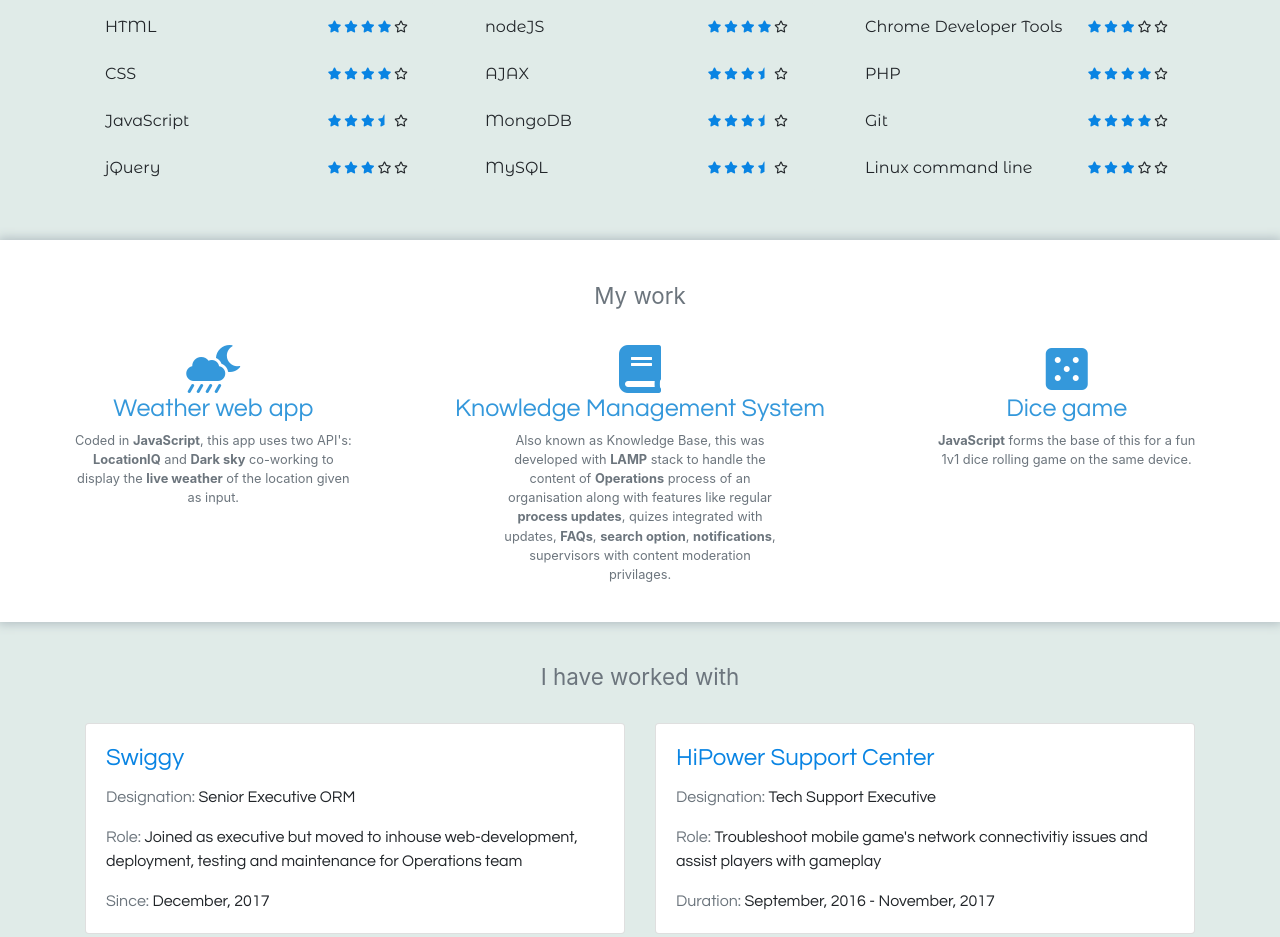
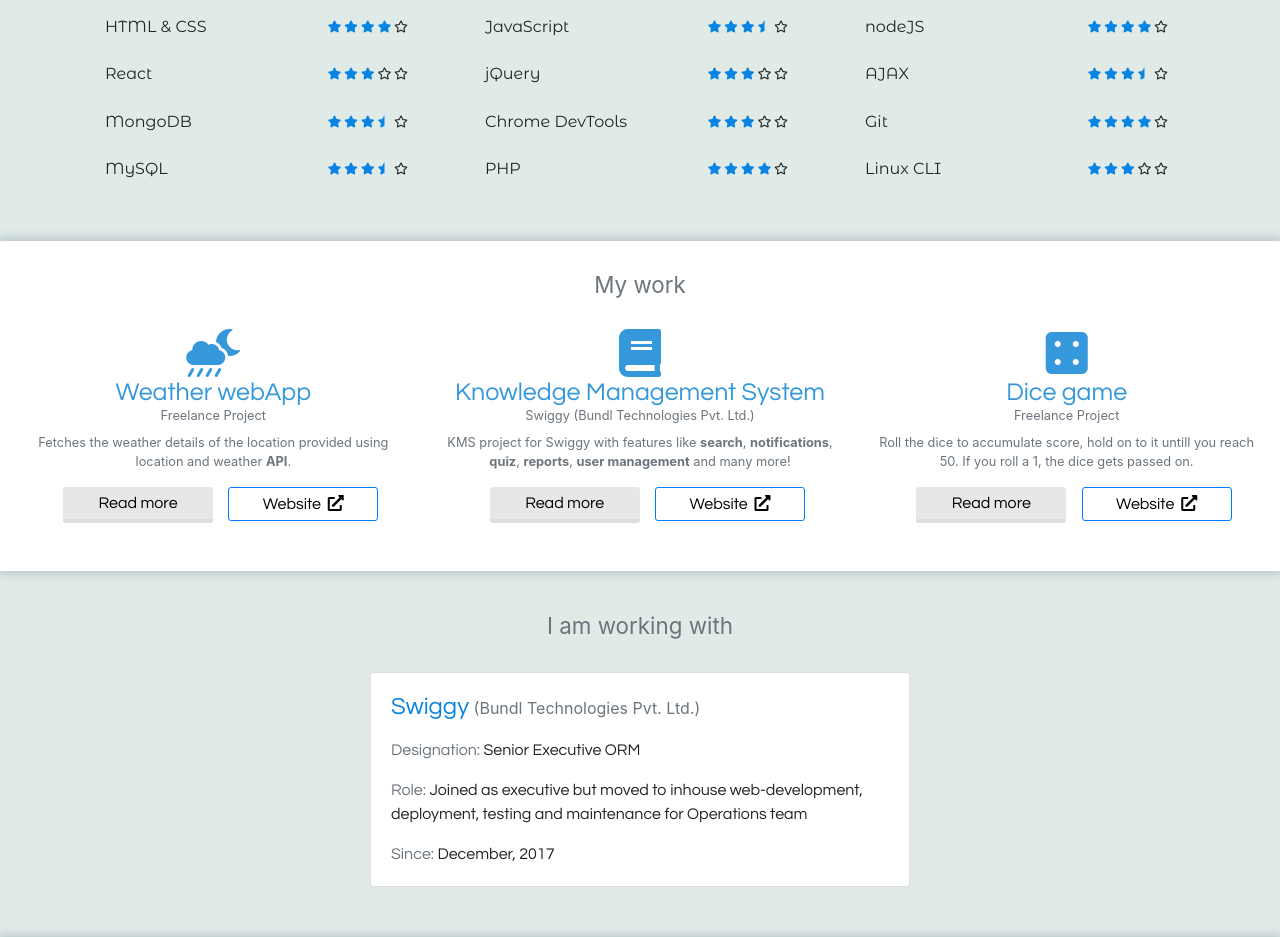
Before and after one commit to rahulkpal/bio, a plain HTML site: page index.html in a window 1280 px wide. Shown: the part 621-1558 px from the top of the page. Drawn offline with nearby package versions, Linux system fonts and the light colour scheme.

Commit message:
Added read more option, popup linked to read more, changed to fit all device sizes.

```diff
--- a/index.html
+++ b/index.html
@@ -2,8 +2,16 @@
 <html>
   <head>
     <meta charset="UTF-8">
+    <meta name="keywords" content="bio, resume, portfolio, template">
+    <meta name="description" content="This is the snapshot of the achievements, skills, work experiences. You can think of it as a resume.">
+    <meta name="author" content="Rahul Pal">
+    <meta name="viewport" content="width=device-width, initial-scale=1, shrink-to-fit=no">
+
     <link rel="stylesheet" href="https://maxcdn.bootstrapcdn.com/bootstrap/4.0.0/css/bootstrap.min.css" integrity="sha384-Gn5384xqQ1aoWXA+058RXPxPg6fy4IWvTNh0E263XmFcJlSAwiGgFAW/dAiS6JXm" crossorigin="anonymous">
     <link rel="stylesheet" href="https://use.fontawesome.com/releases/v5.8.2/css/all.css" integrity="sha384-oS3vJWv+0UjzBfQzYUhtDYW+Pj2yciDJxpsK1OYPAYjqT085Qq/1cq5FLXAZQ7Ay" crossorigin="anonymous">
+
+    <link href="res/vintage-popup.min.css" rel="stylesheet">
+    <link href="res/popup-material-theme.min.css" rel="stylesheet">
 
     <link href="https://fonts.googleapis.com/css?family=Bad+Script|Montserrat+Alternates|Questrial" rel="stylesheet">
 
@@ -80,6 +88,10 @@
 		font-family: 'Questrial', sans-serif;
 	}
 
+	.descriptionfon {
+		font-family: 'Questrial', sans-serif;
+	}
+
 	.secfon {
 		font-family: 'Bad Script', cursive;
 	}
@@ -120,6 +132,64 @@
 		text-align: center;
 		color: #0984e3;
 	}
+
+/*button*/
+
+	.buttonShadowRead {
+		outline: none;
+		border: none;
+		cursor: pointer;
+		position: relative;
+		width: 150px;
+		border-radius: 3px;
+		background-color: rgb(221, 221, 221, 0.7);
+		/*margin: 0 auto;*/
+		font-family: 'Questrial', sans-serif;
+		box-shadow: 0 4px rgb(221, 221, 221);
+	}
+
+	.buttonShadowRead:hover {
+		box-shadow: 0 2px rgb(221, 221, 221);
+		top: 2px;
+	}
+
+	.buttonShadowRead:focus {
+		outline: none;
+		border: none;
+	}
+
+	.buttonShadowRead:active {
+		box-shadow: 0 0 rgb(221, 221, 221);
+		top: 4px;
+	}
+
+	.buttonShadowWeb {
+		outline: none;
+		border: none;
+		cursor: pointer;
+		position: relative;
+		width: 150px;
+		background-color: rgb(255,255,255);
+		border: 1px solid rgb(0, 123, 255);
+		border-radius: 3px;
+		/*margin: 0 auto;*/
+		font-family: 'Questrial', sans-serif;
+		/*box-shadow: 0 4px rgb(0, 123, 255, 0.7);*/
+	}
+
+/*	.buttonShadowWeb:hover {
+		box-shadow: 0 2px rgb(0, 123, 255, 0.7);
+		top: 2px;
+	}*/
+
+	.buttonShadowWeb:focus {
+		outline: none;
+	}
+
+/*	.buttonShadowWeb:active {
+		box-shadow: 0 0 rgb(0, 123, 255, 0.7);
+		top: 4px;
+	}*/
 
 /*third row*/
 
@@ -208,6 +278,32 @@
 	  	margin-bottom: 2%;
 	  }
 
+	  .firfon {
+	  	font-family: 'Questrial', sans-serif;
+	  	font-size: 42px;
+	  }
+	}
+
+	@media screen and (max-width: 640px) {
+		.firfon {
+			font-family: 'Questrial', sans-serif;
+			font-size: 35px;
+		}
+	}
+
+	@media screen and (max-width: 480px) {
+		.firfon {
+			font-family: 'Questrial', sans-serif;
+			font-size: 28px;
+		}
+
+/*		.readMore {
+			padding-left: 0px;!important
+		}
+
+		.webLink {
+			padding-right: 0px;!important
+		}*/
 	}
 
 	</style>
@@ -220,16 +316,17 @@
   	<div class="container-fluid">
   		<div class="row">
 		<nav class="navbar navbar-expand-lg navbar-light navbar-me">
+		  <a class="navbar-brand seen" href="#top" id="navName">Rahul Kumar Pal</a>
 		  <button class="navbar-toggler" type="button" data-toggle="collapse" data-target="#navbarSupportedContent" aria-controls="navbarSupportedContent" aria-expanded="false" aria-label="Toggle navigation">
 		    <span class="navbar-toggler-icon"></span>
 		  </button>
 
 		  <div class="collapse navbar-collapse" id="navbarSupportedContent">
-		  	<ul class="navbar-nav mr-auto">
+<!-- 		  	<ul class="navbar-nav mr-auto">
 		  		<li class="links nav-item">
 		  			<a href="#top" id="navName" class="seen nav-link">Rahul Kumar Pal</a>
 		  		</li>
-		  	</ul>
+		  	</ul> -->
 		    <ul class="navbar-nav ml-auto">
 		      <li class="links nav-item">
 		        <a class="nav-link" href="#projects" id="probutton">projects</a>
@@ -264,7 +361,7 @@
 				<hr>
 				<div class="additionwrap">
 					<h3 class=""><small class="additional mutetext text-muted">I create</small></h3>
-					<h3 class=""><span class="firfon">attractive </span><small class="additional mutetext text-muted">, </small><span class="firfon">dynamic </span><small class="additional mutetext text-muted">and </small><span class="firfon">scalable </span><small class="additional mutetext text-muted">websites</small></h3>
+					<h3 class=""><span class="descriptionfon">attractive </span><small class="additional mutetext text-muted">, </small><span class="descriptionfon">dynamic </span><small class="additional mutetext text-muted">and </small><span class="descriptionfon">scalable </span><small class="additional mutetext text-muted">websites</small></h3>
 					<h3 class=""><small class="additional mutetext text-muted">using </small><span class="secfon">LAMP </span><small class="additional mutetext text-muted">and </small><span class="secfon">MERN </span><small class="additional mutetext text-muted">stack.</small></h3>
 				</div>
 			</div>
@@ -272,10 +369,10 @@
 		<br>
 		<h3 class="additionwrap text-muted"><small>I use</small></h3>
 		<div class="row extraSpace">
-			<div class="col-lg-4 col-md-6">
+			<div class="col-lg-4 col-md-6 col-sm-12">
 				<ul class="list-group">
 				  <li class="list-group-item d-flex justify-content-between align-items-center" style="border: none; background-color: #E0EBE8;">
-				    HTML
+				    HTML & CSS
 				    <span class="badge badge-pill">
 					    <i class="starfill fas fa-star"></i>
 					    <i class="starfill fas fa-star"></i>
@@ -285,15 +382,19 @@
 					</span>
 				  </li>
 				  <li class="list-group-item d-flex justify-content-between align-items-center" style="border: none; background-color: #E0EBE8;">
-				    CSS
+				    React
 				    <span class="badge badge-pill">
 					    <i class="starfill fas fa-star"></i>
 					    <i class="starfill fas fa-star"></i>
 					    <i class="starfill fas fa-star"></i>
-					    <i class="starfill fas fa-star"></i>
+					    <i class="far fa-star"></i>
 					    <i class="far fa-star"></i>
 					</span>
 				  </li>
+				</ul>
+			</div>
+			<div class="col-lg-4 col-md-6">
+				<ul class="list-group">
 				  <li class="list-group-item d-flex justify-content-between align-items-center" style="border: none; background-color: #E0EBE8;">
 				    JavaScript
 				    <span class="badge badge-pill">
@@ -338,6 +439,10 @@
 					    <i class="far fa-star"></i>
 					</span>
 				  </li>
+				  </ul>
+			</div>
+			<div class="col-lg-4 col-md-6">
+				<ul class="list-group">
 				  <li class="list-group-item d-flex justify-content-between align-items-center" style="border: none; background-color: #E0EBE8;">
 				    MongoDB
 				    <span class="badge badge-pill">
@@ -363,7 +468,7 @@
 			<div class="col-lg-4 col-md-6">
 				<ul class="list-group">
 				  <li class="list-group-item d-flex justify-content-between align-items-center" style="border: none; background-color: #E0EBE8;">
-				    Chrome Developer Tools
+				    Chrome DevTools
 				    <span class="badge badge-pill">
 					    <i class="starfill fas fa-star"></i>
 					    <i class="starfill fas fa-star"></i>
@@ -382,6 +487,10 @@
 					    <i class="far fa-star"></i>
 					</span>
 				  </li>
+				  </ul>
+			</div>
+			<div class="col-lg-4 col-md-6">
+				<ul class="list-group">
 				  <li class="list-group-item d-flex justify-content-between align-items-center" style="border: none; background-color: #E0EBE8;">
 				    Git
 				    <span class="badge badge-pill">
@@ -393,7 +502,7 @@
 					</span>
 				  </li>
 				  <li class="list-group-item d-flex justify-content-between align-items-center" style="border: none; background-color: #E0EBE8;">
-				    Linux command line
+				    Linux CLI
 				    <span class="badge badge-pill">
 					    <i class="starfill fas fa-star"></i>
 					    <i class="starfill fas fa-star"></i>
@@ -407,53 +516,109 @@
 		</div>
 	</div>
 	<div class="second container-fluid" id="projects">
-		<h3 class="additionwrap text-muted"><small>My work</small></h3>
+		<h3 class="text-muted text-center"><small>My work</small></h3>
 		<div class="secondrow row">
-			<div class="icon col-lg-4" onmouseover="this.style.cursor = 'pointer';" onclick="window.open(
-  'https://obscure-anchorage-51831.herokuapp.com/','_blank');">
-				<i class="fas fa-cloud-moon-rain fa-3x"></i>
-				<h6 class="projectcon">Weather web app</h6>
-				<small id="" class="projectmini form-text text-muted">Coded in <b>JavaScript</b>, this app uses two API's: <b>LocationIQ</b> and <b>Dark sky</b> co-working to display the <b>live weather</b> of the location given as input.</small>
+			<div class="icon col-xl-4 col-lg-6 col-sm-12 py-2">
+				<div class="container">
+					<div class="row">
+						<i class="fas fa-cloud-moon-rain fa-3x mx-auto"></i>
+					</div>
+					<div class="row">
+						<h6 class="projectcon mx-auto mb-0">Weather webApp</h6>
+					</div>
+					<div class="row" style="margin-top: -5px;">
+						<small class="mx-auto my-1 text-muted">Freelance Project</small>
+					</div>
+					<div class="row mb-2">
+						<small class="mx-auto my-1 text-muted">Fetches the weather details of the location provided using location and weather <b>API</b>.</small>
+					</div>
+					<div class="row">
+						<div class="col-xl-1 col-lg-2 col-sm-0 col-md-3"></div>
+						<div class="col-xl-5 col-lg-4 col-sm-6 col-md-3 readMore my-1">
+							<button class="buttonShadowRead px-2 py-1 trigger" data-popup-target="detailsPopup" data-popup-remote="./res/weather.json" id="">Read more</button>
+						</div>
+						<div class="col-xl-5 col-lg-4 col-sm-6 col-md-3 webLink my-1"><button class="buttonShadowWeb px-2 py-1" onclick="window.open('https://obscure-anchorage-51831.herokuapp.com/');">Website &nbsp;<span id="webLink"><i class="fas fa-external-link-alt"></i></span></button></div>
+						<div class="col-xl-1 col-lg-2 col-sm-0 col-md-3"></div>
+					</div>
+				</div>
 			</div>
-			<div class="icon col-lg-4" onmouseover="this.style.cursor = 'pointer';" onclick="window.open(
-  'wip.html','_blank');">
-				<i class="fas fa-book fa-3x"></i>
-				<h6 class="projectcon">Knowledge Management System</h6>
-				<small id="" class="projectmini form-text text-muted">Also known as Knowledge Base, this was developed with <b>LAMP</b> stack to handle the content of <b>Operations</b> process of an organisation along with features like regular <b>process updates</b>, quizes integrated with updates, <b>FAQs</b>, <b>search option</b>, <b>notifications</b>, supervisors with content moderation privilages.</small>
+			<div class="icon col-xl-4 col-lg-6 col-sm-12 py-2">
+				<div class="container">
+	  				<div class="row">
+	  					<i class="fas fa-book fa-3x mx-auto"></i>
+	  				</div>
+	  				<div class="row">
+	  					<h6 class="projectcon mx-auto mb-0">Knowledge Management System</h6>
+	  				</div>
+	  				<div class="row" style="margin-top: -5px;">
+	  					<small class="mx-auto my-1 text-muted">Swiggy (Bundl Technologies Pvt. Ltd.)</small>
+	  				</div>
+	  				<div class="row mb-2">
+						<small class="mx-auto my-1 text-muted">KMS project for Swiggy with features like <b>search</b>, <b>notifications</b>, <b>quiz</b>, <b>reports</b>, <b>user management</b> and many more!</small>
+					</div>
+	  				<div class="row">
+	  					<div class="col-xl-1 col-lg-2 col-sm-0 col-md-3"></div>
+	  					<div class="col-xl-5 col-lg-4 col-sm-6 col-md-3 readMore my-1">
+	  						<button class="buttonShadowRead px-2 py-1 trigger" data-popup-target="detailsPopup" data-popup-remote="./res/kms.json" id="">Read more</button>
+	  					</div>
+	  					<div class="col-xl-5 col-lg-4 col-sm-6 col-md-3 webLink my-1"><button class="buttonShadowWeb px-2 py-1" onclick="window.open('wip.html');">Website &nbsp;<span id="webLink"><i class="fas fa-external-link-alt"></i></span></button></div>
+	  					<div class="col-xl-1 col-lg-2 col-sm-0 col-md-3"></div>
+	  				</div>
+	  			</div>
 			</div>
-			<div class="icon col-lg-4" onmouseover="this.style.cursor = 'pointer';" onclick="window.open(
-  'https://vicky724.github.io/dice-roll/','_blank');">
-				<i class="fas fa-dice-five fa-3x"></i>
-				<h6 class="projectcon">Dice game</h6>
-				<small id="" class="projectmini form-text text-muted"><b>JavaScript</b> forms the base of this for a fun 1v1 dice rolling game on the same device.</small>
+			<div class="icon col-xl-4 col-lg-6 col-sm-12 py-2">
+				<div class="container">
+					<div class="row">
+						<i class="fas fa-dice-four fa-3x mx-auto"></i>
+					</div>
+					<div class="row">
+						<h6 class="projectcon mx-auto mb-0">Dice game</h6>
+					</div>
+					<div class="row" style="margin-top: -5px;">
+						<small class="mx-auto my-1 text-muted">Freelance Project</small>
+					</div>
+					<div class="row mb-2">
+						<small class="mx-auto my-1 text-muted">Roll the dice to accumulate score, hold on to it untill you reach 50. If you roll a 1, the dice gets passed on.</small>
+					</div>
+					<div class="row">
+						<div class="col-xl-1 col-lg-2 col-sm-0 col-md-3"></div>
+						<div class="col-xl-5 col-lg-4 col-sm-6 col-md-3 readMore my-1">
+							<button class="buttonShadowRead px-2 py-1 trigger" data-popup-target="detailsPopup" data-popup-remote="./res/dice.json" id="">Read more</button>
+						</div>
+						<div class="col-xl-5 col-lg-4 col-sm-6 col-md-3 webLink my-1"><button class="buttonShadowWeb px-2 py-1" onclick="window.open('https://vicky724.github.io/dice-roll/');">Website &nbsp;<span id="webLink"><i class="fas fa-external-link-alt"></i></span></button></div>
+						<div class="col-xl-1 col-lg-2 col-sm-0 col-md-3"></div>
+					</div>
+				</div>
 			</div>
 		</div>
 	</div>
 	<div class="third container" id="experience">
-		<h3 class="additionwrap text-muted"><small>I have worked with</small></h3>
+		<h3 class="additionwrap text-muted"><small>I am working with</small></h3>
 		<div class="thirdrow row">
-			<div class="col-lg-6">
+			<div class="col-lg-3"></div>
+			<div class="col">
 			    <div class="company card">
 			      <div class="card-body">
-			        <h4 class="card-title head">Swiggy</h4>
-			        <p class="card-text firfon"><span class="text-muted">Designation: </span>Senior Executive ORM</p>
-			        <p class="card-text firfon"><span class="text-muted">Role: </span>Joined as executive but moved to inhouse web-development, deployment, testing and maintenance for Operations team</p>
-			        <p class="card-text firfon"><span class="text-muted">Since: </span>December, 2017</p>
+			      	<p>
+				        <span class="card-title head h4">Swiggy</span>&nbsp;<span class="text-muted">(Bundl Technologies Pvt. Ltd.)</span>
+				    </p>
+			        <p class="card-text descriptionfon">
+			        	<span class="text-muted">Designation: </span>
+				        Senior Executive ORM
+				    </p>
+			        <p class="card-text descriptionfon">
+			        	<span class="text-muted">Role: </span>
+				        Joined as executive but moved to inhouse web-development, deployment, testing and maintenance for Operations team
+				    </p>
+			        <p class="card-text descriptionfon">
+			        	<span class="text-muted">Since: </span>
+				        December, 2017
+				    </p>
 			        <!-- <a href="#" class="btn btn-primary">More</a> -->
 			      </div>
 			    </div>
 			</div>
-			<div class="col-lg-6">
-			    <div class="company card">
-			      <div class="card-body">
-			        <h4 class="card-title head">HiPower Support Center</h4>
-			        <p class="card-text firfon"><span class="text-muted">Designation: </span>Tech Support Executive</p>
-			        <p class="card-text firfon"><span class="text-muted">Role: </span>Troubleshoot mobile game's network connectivitiy issues and assist players with gameplay</p>
-			        <p class="card-text firfon"><span class="text-muted">Duration: </span>September, 2016 - November, 2017</p>
-			        <!-- <a href="#" class="btn btn-primary">More</a> -->
-			      </div>
-			    </div>
-			</div>
+			<div class="col-lg-3"></div>
 		</div>
 	</div>
 	<div class="second container-fluid" id="">
@@ -462,9 +627,9 @@
 				<div class="additionwrap">
 					<h3 class="text-muted"><small>Also,</small></h3>
 					<br>
-					<h3 class=""><small class="additional mutetext text-muted">I love to play </small><span class="firfon">video games </span><small class="additional mutetext text-muted">and </small><span class="firfon">write articles </span><small class="additional mutetext text-muted">in my free time.</small></h3>
+					<h3 class=""><small class="additional mutetext text-muted">I love to play </small><span class="descriptionfon">video games </span><small class="additional mutetext text-muted">and </small><span class="descriptionfon">write articles </span><small class="additional mutetext text-muted">in my free time.</small></h3>
 					<br>
-					<h3 class=""><small class="additional mutetext text-muted">I am a </small><span class="firfon">curious </span><small class="additional mutetext text-muted">person and am digging up on integrating </small><span class="firfon">analytics </span><small class="additional mutetext text-muted">and </small><span class="firfon">prediction </span><small class="additional mutetext text-muted">in websites.</small></h3>
+					<h3 class=""><small class="additional mutetext text-muted">I am a </small><span class="descriptionfon">curious </span><small class="additional mutetext text-muted">person and am digging up on integrating </small><span class="descriptionfon">analytics </span><small class="additional mutetext text-muted">and </small><span class="descriptionfon">prediction </span><small class="additional mutetext text-muted">in websites.</small></h3>
 					<br>
 					<h3 class=""><span class="secfon">Beer </span><small class="additional mutetext text-muted">and </small><span class="secfon">Pizza</span><small class="additional mutetext text-muted">, best combo ever!</small></h3>
 				</div>
@@ -474,32 +639,19 @@
 	<div class="container" id="contact">
 		<div class="thirdrow row">
 			<div class="col-12">
-				<h3 class="additionwrap"><small class="additionwrap text-muted">I am up for </small><span class="firfon">Freelancing </span><small class="additional mutetext text-muted">as well.</small></h3>
-				<h3 class="additionwrap"><small class="additionwrap text-muted">Let's discuss </small><span class="firfon">work </span><small class="additional mutetext text-muted">over </small><a href="mailto:rahulpal.dav@gmail.com" class="firfon">mail </a><small class="additional mutetext text-muted">or </small><a href="https://www.linkedin.com/in/rahul-kumar-pal-8b8762126/" class="firfon" target="_blank">linkedin</a><small class="additional mutetext text-muted">.</small></h3>
+				<h3 class="additionwrap"><small class="additionwrap text-muted">I am up for </small><span class="descriptionfon">Freelancing </span><small class="additional mutetext text-muted">as well.</small></h3>
+				<h3 class="additionwrap"><small class="additionwrap text-muted">Let's discuss </small><span class="descriptionfon">work </span><small class="additional mutetext text-muted">over </small><a href="mailto:rahulpal.dav@gmail.com" class="descriptionfon">mail</a><small class="additional mutetext text-muted"> or </small><a href="https://www.linkedin.com/in/rahul-kumar-pal-8b8762126/" class="descriptionfon" target="_blank">linkedin</a><small class="additional mutetext text-muted">.</small></h3>
 				<p class="additionwrap"><a href="https://github.com/vicky724" target="_blank" class="text-muted">Github</a> . <a href="https://www.quora.com/profile/Rahul-Pal-477" target="_blank" class="text-muted">Quora</a> . <a href="https://twitter.com/rahulpal_UPwale" target="_blank" class="text-muted">Twitter</a></p>
 			</div>
 		</div>
 	</div>
+	<div class="popup" tabindex="-1" role="dialog" data-popup-id="detailsPopup">
+	  <div class="popup__container">
+	      <div class="popup__close"><span></span><span></span></div>
+	      <div class="popup__content"></div>
+	  </div>
+	</div>
   </body>
-  <script type="text/javascript">
-
-  	$("#probutton, #expbutton, #conbutton").on('click', function(e) {
-  	     e.preventDefault();
-  	     var target = $(this).attr('href');
-  	     console.log(target);
-  	     $('html, body').animate({
-  	       scrollTop: ($(target).offset().top - 110)
-  	     }, 300);
-	  });
-
-  	$(window).scroll(function() {
-  	    if($(this).scrollTop()>150) {
-  	        $( ".navbar-me" ).addClass("fixed-me");
-  	        $('#navName').removeClass('seen');
-  	    } else {
-  	        $( ".navbar-me" ).removeClass("fixed-me");
-  	        $('#navName').addClass('seen');
-  	    }
-  	});
-  </script>
+  <script src="res/vintage-popup.min.js"></script>
+  <script type="text/javascript" src="res/bio.js"></script>
 </html>
--- /dev/null
+++ b/res/popup-material-theme.min.css
@@ -0,0 +1,87 @@
+.popup {
+  background-color: rgba(0, 0, 0, .54);
+  -webkit-transition: opacity .4s cubic-bezier(.23, 1, .32, 1) 0s;
+  transition: opacity .4s cubic-bezier(.23, 1, .32, 1) 0s;
+  -o-transition: opacity .4s cubic-bezier(.23, 1, .32, 1) 0s;
+  -moz-transition: opacity .4s cubic-bezier(.23, 1, .32, 1) 0s;
+  will-change: opacity, transform
+}
+
+.popup__container {
+  width: 55%;
+  text-align: left;
+  font-size: 12px;
+  background-color: #fff;
+  padding: 35px;
+  margin: 30px auto;
+  box-shadow: rgba(0, 0, 0, .25) 0 14px 45px, rgba(0, 0, 0, .22) 0 10px 18px;
+  -webkit-box-shadow: rgba(0, 0, 0, .25) 0 14px 45px, rgba(0, 0, 0, .22) 0 10px 18px;
+  -moz-box-shadow: rgba(0, 0, 0, .25) 0 14px 45px, rgba(0, 0, 0, .22) 0 10px 18px;
+  border-radius: 3px;
+  transition: opacity .2s ease, visibility 0s .1s, transform 450ms cubic-bezier(.23, 1, .32, 1) 0s, -webkit-transform 450ms cubic-bezier(.23, 1, .32, 1) 0s;
+  -webkit-transform: scale(.8);
+  -moz-transform: scale(.8);
+  transform: scale(.8);
+  -webkit-transition: opacity .2s ease, visibility 0s .1s, -webkit-transform 450ms cubic-bezier(.23, 1, .32, 1) 0s;
+  transition: opacity .2s ease, visibility 0s .1s, -webkit-transform 450ms cubic-bezier(.23, 1, .32, 1) 0s;
+  transition: opacity .2s ease, visibility 0s .1s, transform 450ms cubic-bezier(.23, 1, .32, 1) 0s;
+  will-change: transform, opacity
+}
+
+.popup__close {
+  position: absolute;
+  top: 15px;
+  right: 15px;
+  width: 18px;
+  height: 18px;
+  cursor: pointer;
+  padding-top: 8px
+}
+
+.popup__close span {
+  display: block;
+  width: 100%;
+  height: 1px;
+  background-color: #2f2c2c
+}
+
+.popup__close span:first-of-type {
+  -webkit-transform: rotate(45deg);
+  -moz-transform: rotate(45deg);
+  -ms-transform: rotate(45deg);
+  -o-transform: rotate(45deg);
+  transform: rotate(45deg)
+}
+
+.popup__close span:last-of-type {
+  -webkit-transform: rotate(-45deg) translateY(-1px);
+  -moz-transform: rotate(-45deg) translateY(-1px);
+  -ms-transform: rotate(-45deg) translateY(-1px);
+  -o-transform: rotate(-45deg) translateY(-1px);
+  transform: rotate(-45deg) translateY(-1px)
+}
+
+@media screen and (max-width: 991px) {
+  .popup__container {
+  	width: 70%;
+  }
+}
+
+@media screen and (max-width:767px) {
+  .popup__container {
+    width: 80%;
+    margin: 10px auto;
+    padding: 20px 18px
+  }
+
+  .popup__close {
+    top: 10px;
+    right: 10px
+  }
+}
+
+.popup.opened .popup__container {
+  -webkit-transform: scale(1);
+  -moz-transform: scale(1);
+  transform: scale(1)
+}
```
Also changed, not shown: res/bio.js (added, +26 -0 lines), res/dice.json (added, +8 -0 lines), res/kms.json (added, +8 -0 lines), res/weather.json (added, +8 -0 lines), wip.html (+1 -0 lines), res/vintage-popup.min.css (added), res/vintage-popup.min.js (added).
